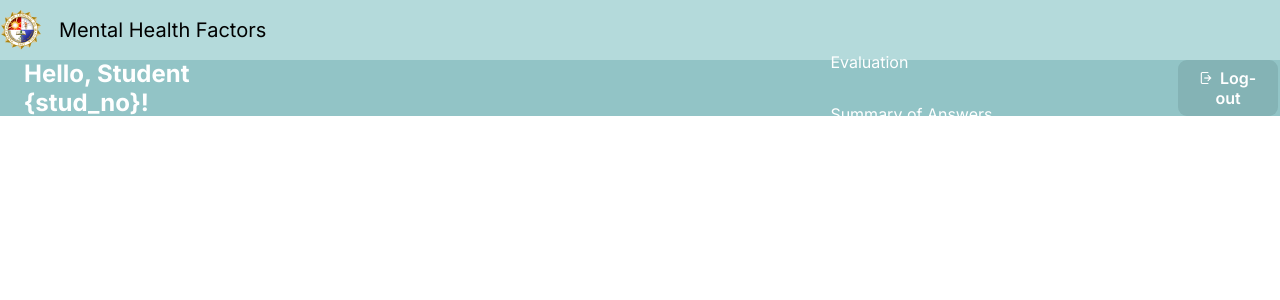
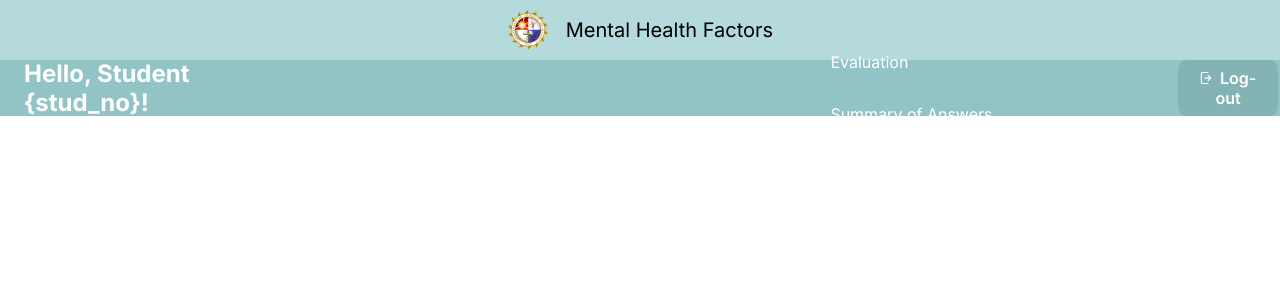
Before and after one commit to nglcaie/capstone_ver1, a Django app: page /student_navbar in a window 1280 px wide. Shown: the top 300 px of the page. Run offline with Django 4.2, Linux system fonts and the light colour scheme; some web fonts are replaced.

Commit message:
latest navbar

```diff
--- a/capswebsite/static/css/student-navbar.css
+++ b/capswebsite/static/css/student-navbar.css
@@ -12,6 +12,8 @@
     text-align: center;
     align-items: center;
     display: flex;
+    place-items: center;
+    place-content: center;
 
     font-family: 'Inter';
     font-style: normal;
```
